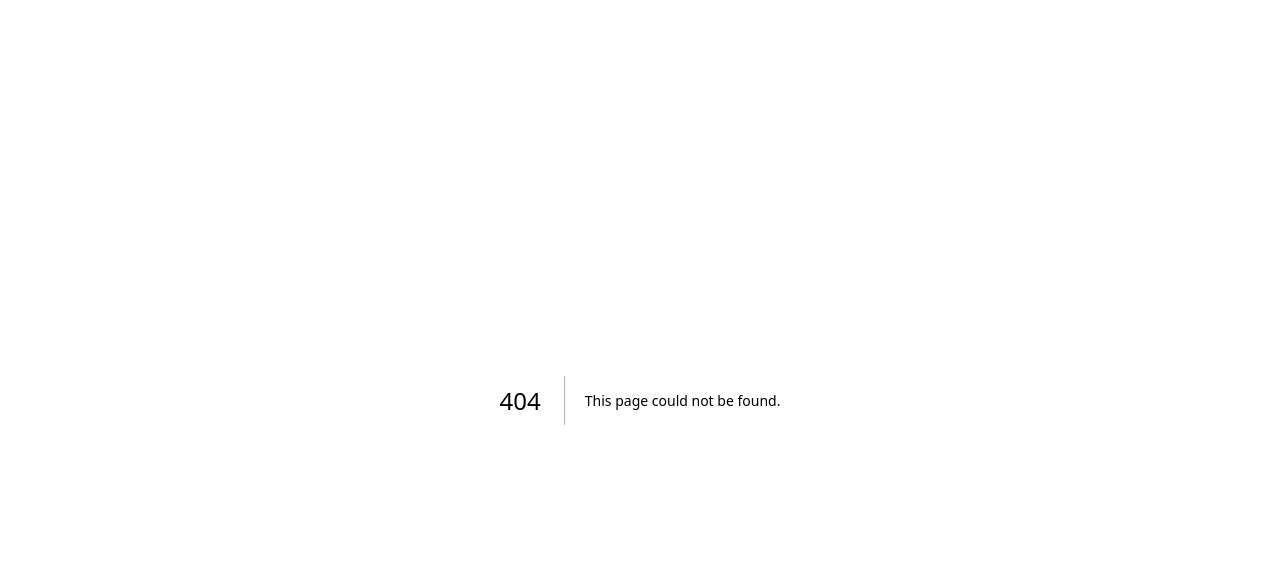
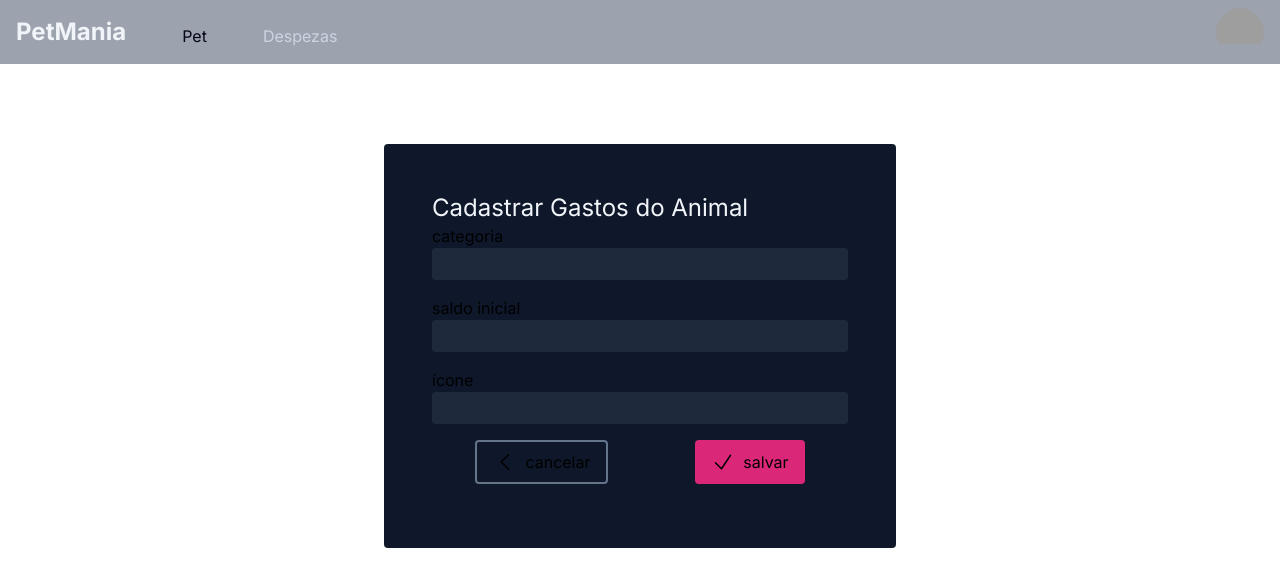
Before and after one commit to Ingridviieira/petmaniaweb, a Next.js app: page /gastos/new in a window 1280 px wide. Before the commit this address had no page. Shown: the top 586 px of the page. Built offline with nearby package versions, Linux system fonts and the light colour scheme; grey boxes are pictures that could not be loaded.

Commit message:
Post Feito

```diff
--- a/next.config.js
+++ b/next.config.js
@@ -2,3 +2,9 @@
 const nextConfig = {}
 
 module.exports = nextConfig
+
+module.exports = {
+    experimental: {
+        serverActions: true,
+    },
+}
--- /dev/null
+++ b/src/app/gastos/new/page.jsx
@@ -0,0 +1,70 @@
+"use client"
+
+import { create } from "@/actions/contas";
+import Button from "@/components/Button";
+import InputText from "@/components/InputText";
+import NavBar from "@/components/NavBar";
+import { CheckIcon, ChevronLeftIcon } from "@heroicons/react/24/outline";
+import { redirect } from 'next/navigation';
+import { useState } from "react";
+
+export default function FormGastos() {
+    const [error, setError] = useState("")
+
+    async function handleSubmit(formData){
+        const resp = await create(formData)
+
+        if (!resp.success) {
+            setError(resp.message)
+            return
+        }
+
+        redirect("/gastos")
+
+    }
+
+    return (
+        <>
+            <NavBar active="gastos" />
+
+            <main className="bg-slate-900 mt-20 m-auto p-12 rounded max-w-lg">
+                <h2 className="text-2xl text-slate-100">Cadastrar Gastos do Animal</h2>
+
+                <form action={handleSubmit} className="flex flex-col gap-4">
+                    <InputText
+                        label="categoria"
+                        id="categoria"
+                        name="categoria"
+                    />
+                    <InputText
+                        label="saldo inicial"
+                        id="saldo-inicial"
+                        name="saldo_inicial"
+                    />
+                    <InputText
+                        label="ícone"
+                        id="icone"
+                        name="icone"
+                    />
+
+                    <div className="flex justify-around">
+                        <Button href="/contas" variant="secondary">
+                            <ChevronLeftIcon className="h-6 w-6 " />
+                            cancelar
+                        </Button>
+                        <Button type="button">
+                            <CheckIcon className="h-6 w-6" />
+                            salvar
+                        </Button>
+                    </div>
+
+                    <span className="text-red-500">{error}</span>
+
+                </form>
+
+            </main>
+        </>
+
+
+    )
+}
--- /dev/null
+++ b/src/app/not-found.jsx
@@ -0,0 +1,13 @@
+import Button from "@/components/Button";
+
+export default function NotFound(){
+    return(
+    <>
+        <main className="flex flex-col items-center bg-slate-900 m-20 p-12">
+            <h2>Ops! Página não encontrada</h2>
+            <Button href="/">voltar para home</Button>
+        </main>
+    </>
+
+    )
+}
--- /dev/null
+++ b/src/components/Button.jsx
@@ -0,0 +1,25 @@
+import Link from "next/link";
+
+export default function Button({ children, variant = "primary", type = "link", ...props }) {
+    const styles = {
+        primary: "flex items-center gap-2 bg-pink-600 py-2 px-4 rounded hover:bg-pink-800",
+        secondary: "flex items-center gap-2 py-2 px-4 rounded border-2 border-slate-500 hover:bg-slate-800"
+    }
+
+    const classVariant = styles[variant]
+
+    return (
+        <>
+            {
+                type === "link" ?
+                    <Link href="#" {...props} className={classVariant}>
+                        {children}
+                    </Link>
+                    :
+                    <button {...props} className={classVariant}>
+                        {children}
+                    </button>
+            }
+        </>
+    )
+}
--- /dev/null
+++ b/src/components/InputText.jsx
@@ -0,0 +1,9 @@
+
+export default function InputText({label, id, ...props}){
+    return (
+        <div className="flex flex-col">
+            <label htmlFor={id}>{label}</label>
+            <input type="text" id={id} {...props} className="bg-slate-800 rounded py-1 px-2 outline-none focus:ring-1 focus:ring-pink-600 " />
+        </div>
+    )
+}
```
